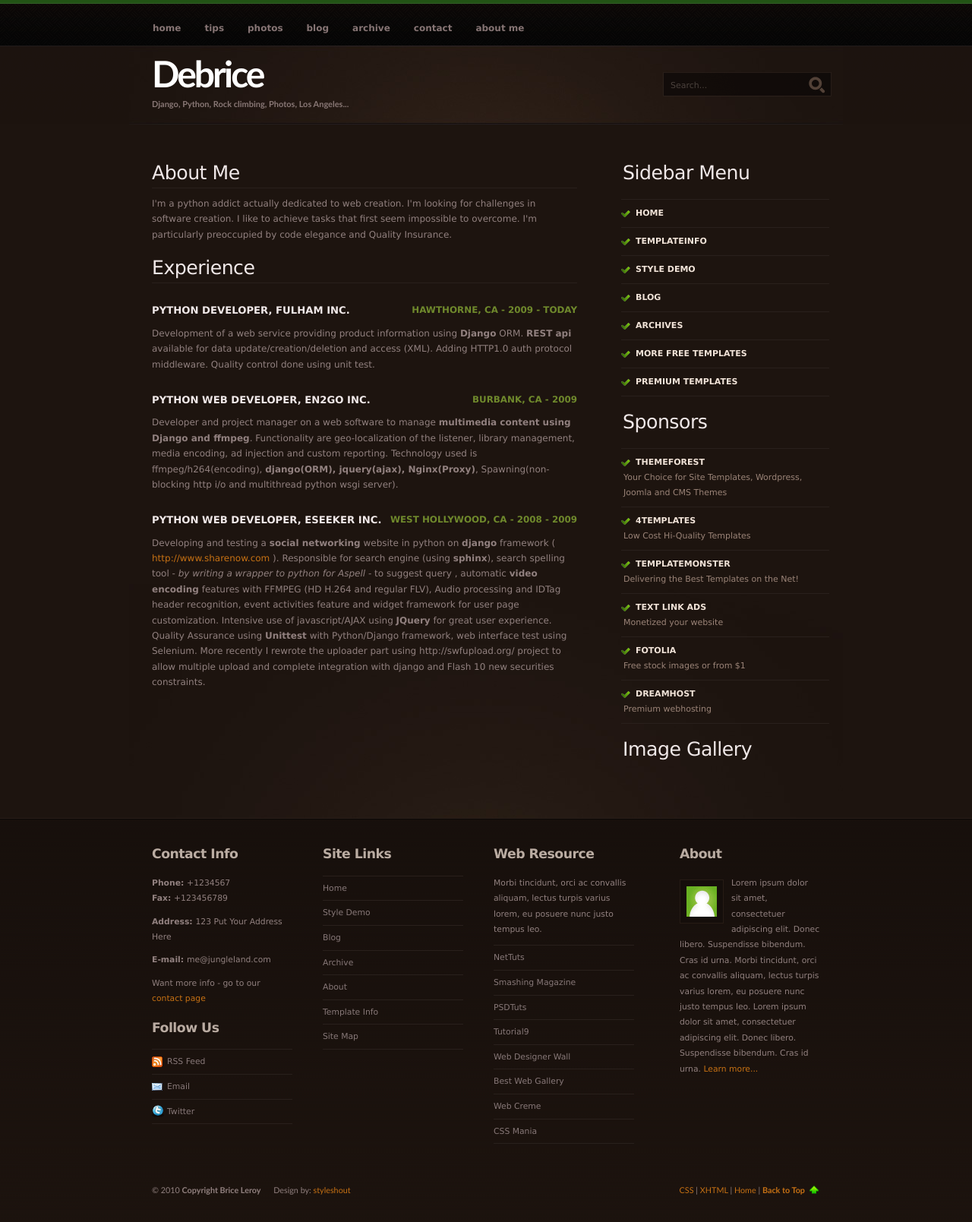
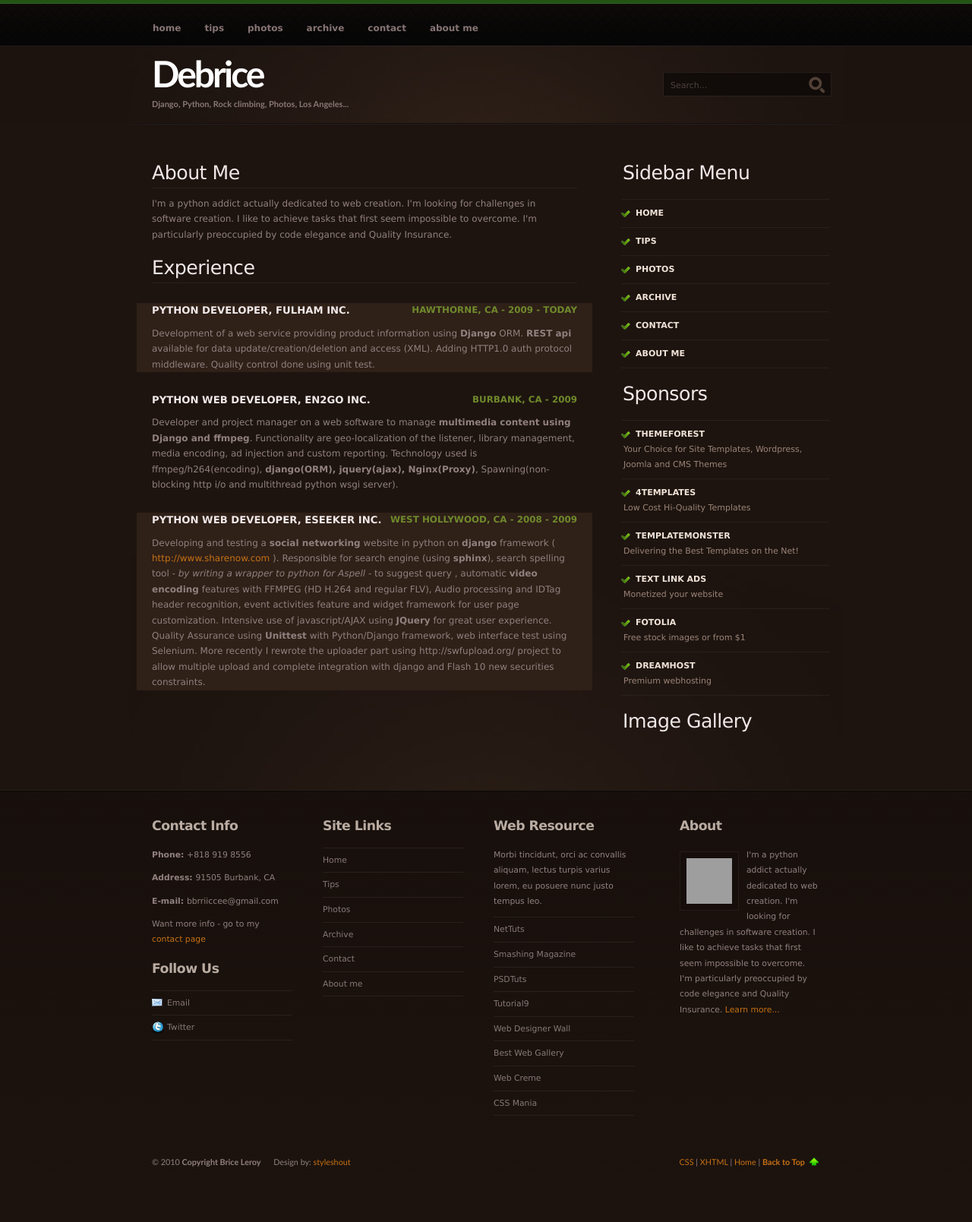
Before and after one commit to typehorror/blog, a Django app: template templates/about_me.html in a window 1280 px wide. Shown: the whole page at 76% size. After the commit the page ends 1536 px from the top, so only its background shows below. Run offline with Django 3.2, Linux system fonts and the light colour scheme; the template is opened without the code that fills it, so the values that code supplies are empty; parts of the project's set-up code (start-up, migrations or seed data) failed here and were passed over; some libraries are stand-ins or nearby versions; grey boxes are pictures that could not be loaded.

Commit message:
Add contact functionality

```diff
--- /dev/null
+++ b/contact/urls.py
@@ -0,0 +1,6 @@
+from django.conf.urls.defaults import *
+
+urlpatterns = patterns('contact.views',
+    url(r'form/$', 'contact_view', name='contact_view'),
+    url(r'sent/$', 'contact_message_sent_view', name='contact_message_sent_view'),
+    )
--- a/settings.py
+++ b/settings.py
@@ -85,4 +85,5 @@ INSTALLED_APPS = (
     'article',
     'picture',
     'tip',
+    'contact',
 )
--- a/static/css/Jungleland.css
+++ b/static/css/Jungleland.css
@@ -803,3 +803,18 @@ p.thumbs {
     font-size: .9em;
     float: right;
 }
+
+form label{
+}
+
+form input[type=text], form textarea{
+    width: 470px;
+}
+
+form .errorlist li{
+    list-style-type: none;
+    color: red;
+    float: right;
+    font-weight: bold;
+    margin-top: 14px;
+}
--- a/templates/about_me.html
+++ b/templates/about_me.html
@@ -17,6 +17,7 @@ Quality Insurance.
 </p>
 
 <h3>Experience</h3>
+<div style="background-color: #2F2018;">
 <h4>PYTHON DEVELOPER, FULHAM INC.<span> HAWTHORNE, CA - 2009 - TODAY</span></h4>
 <p>
 Development of a web service providing product information using
@@ -24,7 +25,9 @@ Development of a web service providing product information using
 and access (XML). Adding HTTP1.0 auth protocol middleware. Quality
 control done using unit test.
 </p>
+</div>
 
+<div>
 <h4>PYTHON WEB DEVELOPER, EN2GO INC.<span> BURBANK, CA - 2009</span></h4>
 <p>
 Developer and project manager on a web software to manage <strong>multimedia
@@ -34,7 +37,9 @@ and custom reporting. Technology used is ffmpeg/h264(encoding),
 <strong>django(ORM), jquery(ajax), Nginx(Proxy)</strong>, Spawning(non- blocking
 http i/o and multithread python wsgi server).
 </p>
+</div>
 
+<div style="background-color: #2F2018;">
 <h4>PYTHON WEB DEVELOPER, ESEEKER INC.<span> WEST HOLLYWOOD, CA - 2008 - 2009</span></h4>
 <p>
 Developing and testing a <strong>social networking</strong> website in python on
@@ -53,4 +58,6 @@ complete integration with django and Flash 10 new securities constraints.
 </p>
 </div>
 
+</div>
+
 {% endblock main %}
--- a/templates/base.html
+++ b/templates/base.html
@@ -45,9 +45,8 @@ if(typeof jQuery == 'function'){
 				<li {% ifequal current "home" %}id="current"{% endifequal %}><a href="{% url homepage %}">Home</a></li>
 				<li {% ifequal current "tips" %}id="current"{% endifequal %}><a href="{% url tips_view %}">Tips</a></li>
 				<li {% ifequal current "photos" %}id="current"{% endifequal %}><a href="{% url pictures_view %}">Photos</a></li>
-				<li {% ifequal current "blog" %}id="current"{% endifequal %}><a href="#">Blog</a></li>
 				<li {% ifequal current "archive" %}id="current"{% endifequal %}><a href="{% url article_archive_view %}">Archive</a></li>
-				<li {% ifequal current "contact" %}id="current"{% endifequal %}><a href="#">Contact</a></li>
+				<li {% ifequal current "contact" %}id="current"{% endifequal %}><a href="{% url contact_view %}">Contact</a></li>
 				<li {% ifequal current "about" %}id="current"{% endifequal %}><a href="{% url about_me %}">About me</a></li>
 			</ul>
 		</div>
@@ -57,7 +56,7 @@ if(typeof jQuery == 'function'){
 		<form id="quick-search" action="index.html" method="get" >
 			<p>
 			<label for="qsearch">Search:</label>
-			<input class="tbox" id="qsearch" type="text" name="qsearch" value="Search..." title="Start typing and hit ENTER" />
+			<input class="tbox" id="qsearch" type="text" name="qsearch" value="Search..." title="Start typing and hit ENTER" onblur="if(this.value == ''){this.value='Search...';}" onclick="if(this.value='Search...'){this.value='';}"/>
 			<input class="btn" alt="Search" type="image" name="searchsubmit" title="Search" src="{{ STATIC_URL}}images/search.png" />
 			</p>
 		</form>
@@ -86,13 +85,12 @@ if(typeof jQuery == 'function'){
 				<div class="sidemenu">
 					<h3>Sidebar Menu</h3>
 					<ul>
-						<li><a href="index.html">Home</a></li>
-						<li><a href="index.html#TemplateInfo">TemplateInfo</a></li>
-						<li><a href="style.html">Style Demo</a></li>
-						<li><a href="blog.html">Blog</a></li>
-						<li><a href="archives.html">Archives</a></li>
-						<li><a href="http://www.styleshout.com/">More Free Templates</a></li>
-						<li><a href="http://www.4templates.com/?aff=ealigam">Premium Templates</a></li>
+                    <li><a href="{% url homepage %}">Home</a></li>
+                    <li><a href="{% url tips_view %}">Tips</a></li>
+                    <li><a href="{% url pictures_view %}">Photos</a></li>
+                    <li><a href="{% url article_archive_view %}">Archive</a></li>
+                    <li><a href="{% url contact_view %}">Contact</a></li>
+                    <li><a href="{% url about_me %}">About me</a></li>
 					</ul>
 				</div>
 
@@ -139,22 +137,21 @@ if(typeof jQuery == 'function'){
 			<h3>Contact Info</h3>
 
 			<p>
-			<strong>Phone: </strong>+1234567<br/>
-			<strong>Fax: </strong>+123456789
+			<strong>Phone: </strong>+818 919 8556<br/>
 			</p>
 
-			<p><strong>Address: </strong>123 Put Your Address Here</p>
+			<p><strong>Address: </strong>91505 Burbank, CA</p>
 
-			<p><strong>E-mail: </strong>me@jungleland.com</p>
-			<p>Want more info - go to our <a href="#">contact page</a></p>
+			<p><strong>E-mail: </strong>bbrriiccee@gmail.com</p>
+			<p>Want more info - go to my <a href="{% url contact_view %}">contact page</a></p>
 
 			<h3>Follow Us</h3>
 
 			<div class="footer-list">
 				<ul>
-					<li><a href="index.html" class="rssfeed">RSS Feed</a></li>
-					<li><a href="index.html" class="email">Email</a></li>
-					<li><a href="index.html" class="twitter">Twitter</a></li>
+					<!--li><a href="index.html" class="rssfeed">RSS Feed</a></li-->
+					<li><a href="mailto:bbrriiccee@gmail.com" class="email">Email</a></li>
+					<li><a href="http://twitter.com/briceleroyindex.html" class="twitter">Twitter</a></li>
 				</ul>
 			</div>
 
@@ -166,13 +163,12 @@ if(typeof jQuery == 'function'){
 
 			<div class="footer-list">
 				<ul>
-					<li><a href="index.html">Home</a></li>
-					<li><a href="index.html">Style Demo</a></li>
-					<li><a href="index.html">Blog</a></li>
-					<li><a href="index.html">Archive</a></li>
-					<li><a href="index.html">About</a></li>
-					<li><a href="index.html">Template Info</a></li>
-					<li><a href="index.html">Site Map</a></li>
+                    <li><a href="{% url homepage %}">Home</a></li>
+                    <li><a href="{% url tips_view %}">Tips</a></li>
+                    <li><a href="{% url pictures_view %}">Photos</a></li>
+                    <li><a href="{% url article_archive_view %}">Archive</a></li>
+                    <li><a href="{% url contact_view %}">Contact</a></li>
+                    <li><a href="{% url about_me %}">About me</a></li>
 				</ul>
 			</div>
 
@@ -205,11 +201,12 @@ if(typeof jQuery == 'function'){
 			<h3>About</h3>
 
 			<p>
-			<a href="index.html"><img src="images/gravatar.jpg" width="40" height="40" alt="firefox" class="float-left" /></a>
-			Lorem ipsum dolor sit amet, consectetuer adipiscing elit. Donec libero. Suspendisse bibendum.
-			Cras id urna. Morbi tincidunt, orci ac convallis aliquam, lectus turpis varius lorem, eu
-			posuere nunc justo tempus leo. Lorem ipsum dolor sit amet, consectetuer adipiscing elit. Donec libero. Suspendisse bibendum.
-			Cras id urna. <a href="index.html">Learn more...</a>
+			<a href="index.html"><img src="http://www.gravatar.com/avatar/26b5a272f4f1854748e2a6fda356573a.png" width="60" height="60" alt="me" class="float-left" /></a>
+			I'm a python addict actually dedicated to web creation. I'm looking for
+			challenges in software creation. I like to achieve tasks that first seem
+			impossible to overcome. I'm particularly preoccupied by code elegance and
+			Quality Insurance.
+			<a href="{% url about_me %}">Learn more...</a>
 			</p>
 
 		</div>
--- a/urls.py
+++ b/urls.py
@@ -8,6 +8,7 @@ urlpatterns = patterns('',
     (r'^article/', include('article.urls')),
     (r'^picture/', include('picture.urls')),
     (r'^tip/', include('tip.urls')),
+    (r'^contact/', include('contact.urls')),
 
     # Uncomment the admin/doc line below and add 'django.contrib.admindocs'
     # to INSTALLED_APPS to enable admin documentation:
```
Also changed, not shown: contact/admin.py (added, +12 -0 lines), contact/forms.py (added, +10 -0 lines), contact/models.py (added, +11 -0 lines), contact/tests.py (added, +22 -0 lines), contact/views.py (added, +28 -0 lines), templates/contact/contact_sent.html (added, +13 -0 lines), templates/contact/contact_view.html (added, +17 -0 lines), contact/__init__.py (added).
